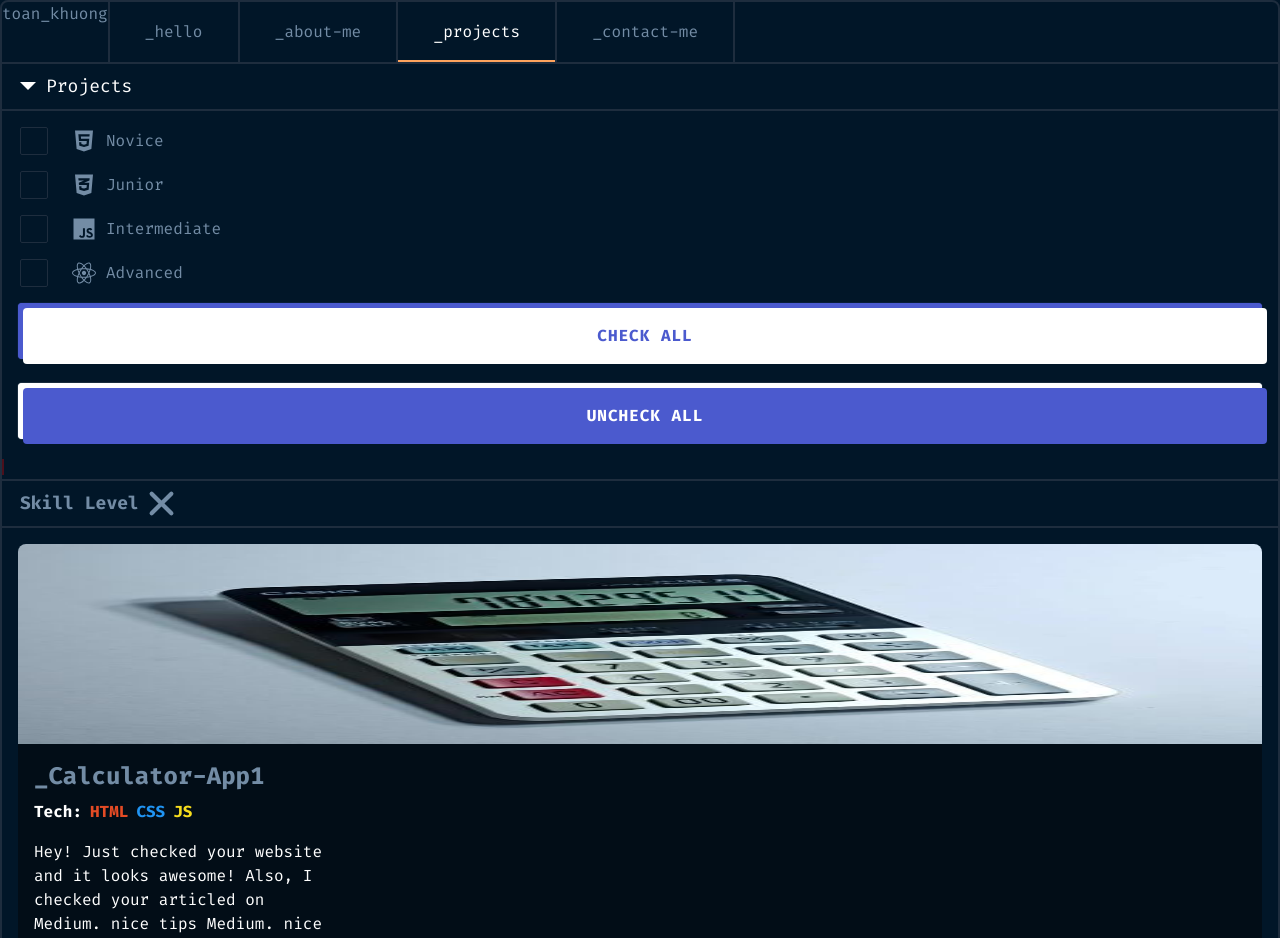
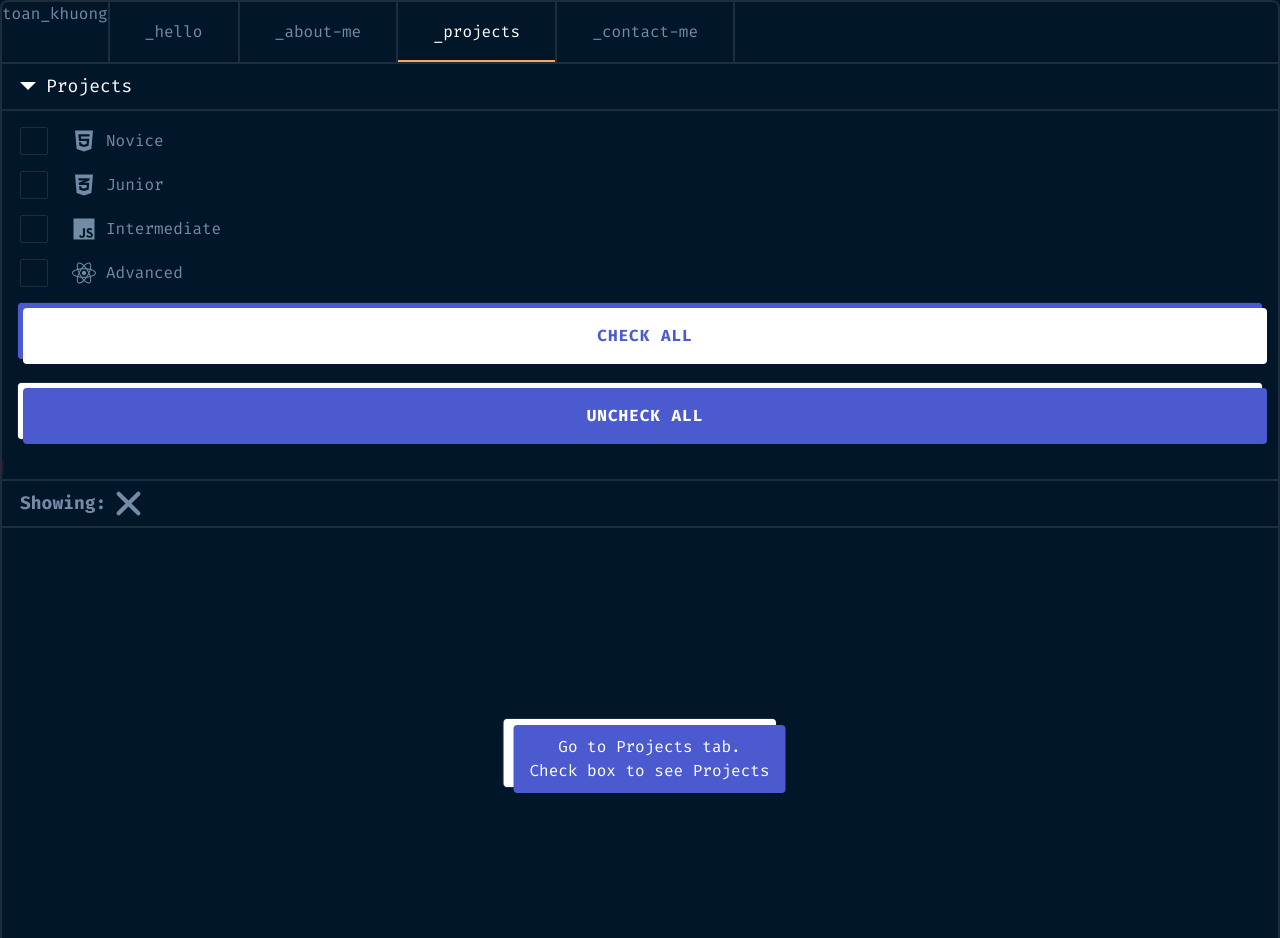
Before and after one commit to tpkhuong/portfolio, a Next.js app in the folder portfolio/: page /projects in a window 1280 px wide. Shown: the top 938 px of the page. Built offline with nearby package versions, Linux system fonts and the light colour scheme.

Commit message:
enjoyed the effort/process of building algorithm render projects based on skill level button clicked for projects page.

```diff
--- a/portfolio/Components/Projects/ProjectCard/ProjectInfoObj.js
+++ b/portfolio/Components/Projects/ProjectCard/ProjectInfoObj.js
@@ -5,13 +5,14 @@ export const arrayOfObjForProjectCard = [
       altText: "Cool Things",
     },
     title: "_Calculator-App1",
-    tech: ["html", "css", "js"],
+    tech: ["html", "css", "js", "novice"],
     description:
       "Hey! Just checked your website and it looks awesome! Also, I checked your articled on Medium. nice tips Medium. nice tips.",
     links: {
       viewProject: "http:stuff",
       viewCode: "http:coolstuff",
     },
+    level: "novice",
   },
   {
     imgInfo: {
@@ -19,13 +20,14 @@ export const arrayOfObjForProjectCard = [
       altText: "Cool Things",
     },
     title: "_Calculator-App2",
-    tech: ["html", "css", "js"],
+    tech: ["html", "css", "js", "junior"],
     description:
       "Hey! Just checked your website and it looks awesome! Also, I checked your articled on Medium. nice tips Medium. nice tips.",
     links: {
       viewProject: "http:stuff",
       viewCode: "http:coolstuff",
     },
+    level: "junior",
   },
   {
     imgInfo: {
@@ -33,13 +35,14 @@ export const arrayOfObjForProjectCard = [
       altText: "Cool Things",
     },
     title: "_Calculator-App3",
-    tech: ["html", "css", "js"],
+    tech: ["html", "css", "js", "intermediate"],
     description:
       "Hey! Just checked your website and it looks awesome! Also, I checked your articled on Medium. nice tips Medium. nice tips.",
     links: {
       viewProject: "http:stuff",
       viewCode: "http:coolstuff",
     },
+    level: "intermediate",
   },
   {
     imgInfo: {
@@ -47,13 +50,14 @@ export const arrayOfObjForProjectCard = [
       altText: "Cool Things",
     },
     title: "_Calculator-App4",
-    tech: ["html", "css", "js"],
+    tech: ["html", "css", "js", "advanced"],
     description:
       "Hey! Just checked your website and it looks awesome! Also, I checked your articled on Medium. nice tips Medium. nice tips.",
     links: {
       viewProject: "http:stuff",
       viewCode: "http:coolstuff",
     },
+    level: "advanced",
   },
   {
     imgInfo: {
@@ -61,13 +65,14 @@ export const arrayOfObjForProjectCard = [
       altText: "Cool Things",
     },
     title: "_Calculator-App5",
-    tech: ["html", "css", "js"],
+    tech: ["html", "css", "js", "novice"],
     description:
       "Hey! Just checked your website and it looks awesome! Also, I checked your articled on Medium. nice tips Medium. nice tips.",
     links: {
       viewProject: "http:stuff",
       viewCode: "http:coolstuff",
     },
+    level: "novice",
   },
   {
     imgInfo: {
@@ -75,13 +80,14 @@ export const arrayOfObjForProjectCard = [
       altText: "Cool Things",
     },
     title: "_Calculator-App6",
-    tech: ["html", "css", "js"],
+    tech: ["html", "css", "js", "junior"],
     description:
       "Hey! Just checked your website and it looks awesome! Also, I checked your articled on Medium. nice tips Medium. nice tips.",
     links: {
       viewProject: "http:stuff",
       viewCode: "http:coolstuff",
     },
+    level: "junior",
   },
   {
     imgInfo: {
@@ -89,13 +95,14 @@ export const arrayOfObjForProjectCard = [
       altText: "Cool Things",
     },
     title: "_Calculator-App7",
-    tech: ["html", "css", "js"],
+    tech: ["html", "css", "js", "intermediate"],
     description:
       "Hey! Just checked your website and it looks awesome! Also, I checked your articled on Medium. nice tips Medium. nice tips.",
     links: {
       viewProject: "http:stuff",
       viewCode: "http:coolstuff",
     },
+    level: "intermediate",
   },
   {
     imgInfo: {
@@ -103,13 +110,14 @@ export const arrayOfObjForProjectCard = [
       altText: "Cool Things",
     },
     title: "_Calculator-App8",
-    tech: ["html", "css", "js"],
+    tech: ["html", "css", "js", "advanced"],
     description:
       "Hey! Just checked your website and it looks awesome! Also, I checked your articled on Medium. nice tips Medium. nice tips.",
     links: {
       viewProject: "http:stuff",
       viewCode: "http:coolstuff",
     },
+    level: "advanced",
   },
   {
     imgInfo: {
@@ -117,12 +125,58 @@ export const arrayOfObjForProjectCard = [
       altText: "Cool Things",
     },
     title: "_Calculator-App9",
-    tech: ["html", "css", "js"],
+    tech: ["html", "css", "js", "novice"],
     description:
       "Hey! Just checked your website and it looks awesome! Also, I checked your articled on Medium. nice tips Medium. nice tips.",
     links: {
       viewProject: "http:stuff",
       viewCode: "http:coolstuff",
     },
+    level: "novice",
+  },
+  {
+    imgInfo: {
+      imgSrc: "/tipcalculator2.jpg",
+      altText: "Cool Things",
+    },
+    title: "_Calculator-App7",
+    tech: ["html", "css", "js", "junior"],
+    description:
+      "Hey! Just checked your website and it looks awesome! Also, I checked your articled on Medium. nice tips Medium. nice tips.",
+    links: {
+      viewProject: "http:stuff",
+      viewCode: "http:coolstuff",
+    },
+    level: "junior",
+  },
+  {
+    imgInfo: {
+      imgSrc: "/tipcalculator2.jpg",
+      altText: "Cool Things",
+    },
+    title: "_Calculator-App8",
+    tech: ["html", "css", "js", "intermediate"],
+    description:
+      "Hey! Just checked your website and it looks awesome! Also, I checked your articled on Medium. nice tips Medium. nice tips.",
+    links: {
+      viewProject: "http:stuff",
+      viewCode: "http:coolstuff",
+    },
+    level: "intermediate",
+  },
+  {
+    imgInfo: {
+      imgSrc: "/tipcalculator2.jpg",
+      altText: "Cool Things",
+    },
+    title: "_Calculator-App9",
+    tech: ["html", "css", "js", "advanced"],
+    description:
+      "Hey! Just checked your website and it looks awesome! Also, I checked your articled on Medium. nice tips Medium. nice tips.",
+    links: {
+      viewProject: "http:stuff",
+      viewCode: "http:coolstuff",
+    },
+    level: "advanced",
   },
 ];
--- a/portfolio/Components/Projects/ProjectsContentContainer/ProjectsContentContainer.js
+++ b/portfolio/Components/Projects/ProjectsContentContainer/ProjectsContentContainer.js
@@ -37,7 +37,12 @@ function Content() {
                 return (
                   <li key={Math.random() * index}>
                     <SkillLevel
-                      testData={{ objOfValues, testValue, testState }}
+                      testData={{
+                        objOfValues,
+                        arrayOfObjForProjectCard,
+                        testValue,
+                        testState,
+                      }}
                       level={item}
                       textContent={item}
                     />
@@ -106,12 +111,17 @@ function Content() {
         </aside>
         <div className={ProjectsContentStyles[`tab-cards-container`]}>
           <div className={ProjectsContentStyles[`tab-container`]}>
-            <h2 className={ProjectsContentStyles[`tab-title`]}>Skill Level</h2>
+            <h2
+              id="skill-tab-title"
+              className={ProjectsContentStyles[`tab-title`]}
+            >
+              Showing:
+            </h2>
             <button
               onClick={(event) => {
                 console.log(objOfValues.testArray);
                 if (objOfValues.testArray.length > 0) {
-                  objOfValues.testArray.pop();
+                  objOfValues.testArray = [];
                   testState("close");
                 }
               }}
@@ -121,12 +131,46 @@ function Content() {
             </button>
           </div>
           <ul className={ProjectsContentStyles[`project-cards-container`]}>
-            {objOfValues.testArray.length == 0
-              ? arrayOfObjForProjectCard.map(function makeProjectCard(
-                  obj,
-                  index
-                ) {
-                  return (
+            {objOfValues.testArray.length == 0 ? (
+              <div
+                className={
+                  ProjectsContentStyles[`select-skill-level-btn-wrapper`]
+                }
+              >
+                <button
+                  id="projectshidden"
+                  onClick={(event) => {
+                    document.getElementById("novice").focus();
+                    event.target
+                      .closest("BUTTON")
+                      .getAttribute("data-projectshidden") === ""
+                      ? event.target
+                          .closest("BUTTON")
+                          .setAttribute("data-projectshidden", "true")
+                      : null;
+                    setTimeout(() => {
+                      event.target
+                        .closest("BUTTON")
+                        .getAttribute("data-projectshidden") === "true"
+                        ? event.target
+                            .closest("BUTTON")
+                            .setAttribute("data-projectshidden", "")
+                        : null;
+                    }, 900);
+                  }}
+                  data-projectshidden=""
+                  className={ProjectsContentStyles[`empty-btn`]}
+                >
+                  <span className={ProjectsContentStyles[`empty-btn-wrapper`]}>
+                    <span>Go to Projects tab.</span>
+                    <span>Check box to see Projects</span>
+                  </span>
+                </button>
+              </div>
+            ) : (
+              objOfValues.testArray.map(function makeCards(item, index) {
+                return (
+                  <li key={Math.random() * index}>
                     <ProjectCard
                       key={Math.random() * index}
                       page="projects"
@@ -138,50 +182,10 @@ function Content() {
                       viewProject={obj.links.viewProject}
                       viewCode={obj.links.viewCode}
                     />
-                  );
-                })
-              : // <div
-                //   className={
-                //     ProjectsContentStyles[`select-skill-level-btn-wrapper`]
-                //   }
-                // >
-                //   <button
-                //     id="projectshidden"
-                //     onClick={(event) => {
-                //       document.getElementById("novice").focus();
-                //       event.target
-                //         .closest("BUTTON")
-                //         .getAttribute("data-projectshidden") === ""
-                //         ? event.target
-                //             .closest("BUTTON")
-                //             .setAttribute("data-projectshidden", "true")
-                //         : null;
-                //       setTimeout(() => {
-                //         event.target
-                //           .closest("BUTTON")
-                //           .getAttribute("data-projectshidden") === "true"
-                //           ? event.target
-                //               .closest("BUTTON")
-                //               .setAttribute("data-projectshidden", "")
-                //           : null;
-                //       }, 900);
-                //     }}
-                //     data-projectshidden=""
-                //     className={ProjectsContentStyles[`empty-btn`]}
-                //   >
-                //     <span className={ProjectsContentStyles[`empty-btn-wrapper`]}>
-                //       <span>Go to Projects tab.</span>
-                //       <span>Check box to see Projects</span>
-                //     </span>
-                //   </button>
-                // </div>
-                objOfValues.testArray.map(function makeCards(item, index) {
-                  return (
-                    <li key={Math.random() * index}>
-                      <span>{item}</span>
-                    </li>
-                  );
-                })}
+                  </li>
+                );
+              })
+            )}
           </ul>
         </div>
       </div>
--- a/portfolio/Components/Projects/ProjectsContentContainer/ProjectsContentContainer.module.css
+++ b/portfolio/Components/Projects/ProjectsContentContainer/ProjectsContentContainer.module.css
@@ -184,11 +184,11 @@
 /* blinking line */
 
 [data-blinking="true"].letter-container::before {
-  animation: leftblinking 1500ms ease-in-out forwards reverse infinite;
+  animation: leftblinking 1500ms ease-in-out reverse both infinite;
 }
 
 [data-blinking="false"].letter-container::before {
-  animation: rightblinking 1500ms ease-in-out forwards reverse infinite;
+  animation: rightblinking 1500ms ease-in-out reverse both infinite;
 }
 
 /* letters */
@@ -319,7 +319,7 @@
   }
 
   .project-cards-container {
-    max-height: 730px;
+    min-height: 730px;
     overflow-y: scroll;
     position: relative;
 
@@ -423,24 +423,24 @@
 
 @keyframes leftblinking {
   0% {
-    opacity: 1;
+    opacity: 0;
     /* transform: translateX(0px); */
   }
 
   100% {
-    opacity: 0;
+    opacity: 1;
     /* transform: translateX(0px); */
   }
 }
 
 @keyframes rightblinking {
   0% {
-    opacity: 1;
+    opacity: 0;
     transform: translateX(107px);
   }
 
   100% {
-    opacity: 0;
+    opacity: 1;
     transform: translateX(107px);
   }
 }
--- a/portfolio/Components/Projects/SkillLevelCheckedBox/index.js
+++ b/portfolio/Components/Projects/SkillLevelCheckedBox/index.js
@@ -4,7 +4,8 @@ import { FaHtml5, FaCss3Alt, FaJs, FaReact, FaCheck } from "react-icons/fa";
 
 export default function SkillLevel({ children, textContent, level, testData }) {
   console.log(testData);
-  const { objOfValues, testValue, testState } = testData;
+  const { objOfValues, arrayOfObjForProjectCard, testValue, testState } =
+    testData;
   console.log(objOfValues.testArray.includes(level));
   return (
     <button
@@ -14,31 +15,37 @@ export default function SkillLevel({ children, textContent, level, testData }) {
       onClick={(event) => {
         if (event.target.closest("BUTTON")) {
           const clickedBtn = event.target.closest("BUTTON");
+          const idStringValue = clickedBtn.getAttribute("id");
           //   console.log(objOfValues.testArray, "objOfValues.testArray");
           //   console.log(objOfValues.testArray, event.target.closest("BUTTON").getAttribute("id"));
+
           if (clickedBtn.getAttribute("aria-checked") == "false") {
-            objOfValues.testArray.push(
-              event.target.closest("BUTTON").getAttribute("id")
+            // use filter method then match obj level property to idStringValue
+            // of clicked btn
+            const filteredOutObjs = arrayOfObjForProjectCard.filter(
+              function getObjs(projObj, index) {
+                return projObj.level == idStringValue;
+              }
             );
-            console.log(
-              objOfValues.testArray.includes(
-                event.target.closest("BUTTON").getAttribute("id")
-              )
-            );
+            // add objs to array
+            objOfValues.testArray = [
+              ...objOfValues.testArray,
+              ...filteredOutObjs,
+            ];
             testState(event.target.closest("BUTTON").getAttribute("id"));
             return;
           }
 
           if (clickedBtn.getAttribute("aria-checked") == "true") {
             // filter out id of button from objOfValues.testArray
-            const idOfBtn = clickedBtn.getAttribute("id");
-            console.log(idOfBtn, "idOfBtn");
-            const arrayWithoutIdOfClickedBtn = objOfValues.testArray.filter(
-              function removeClickedBtnId(item, index) {
-                return item != idOfBtn;
+            // const idStringValue = clickedBtn.getAttribute("id");
+            console.log(idStringValue, "idStringValue");
+            const arrayOfObjNotMatchedId = objOfValues.testArray.filter(
+              function removeClickedBtnId(obj, index) {
+                return obj.level != idStringValue;
               }
             );
-            objOfValues.testArray = [...arrayWithoutIdOfClickedBtn];
+            objOfValues.testArray = [...arrayOfObjNotMatchedId];
             if (testValue == "same") {
               testState("different");
               return;
```
